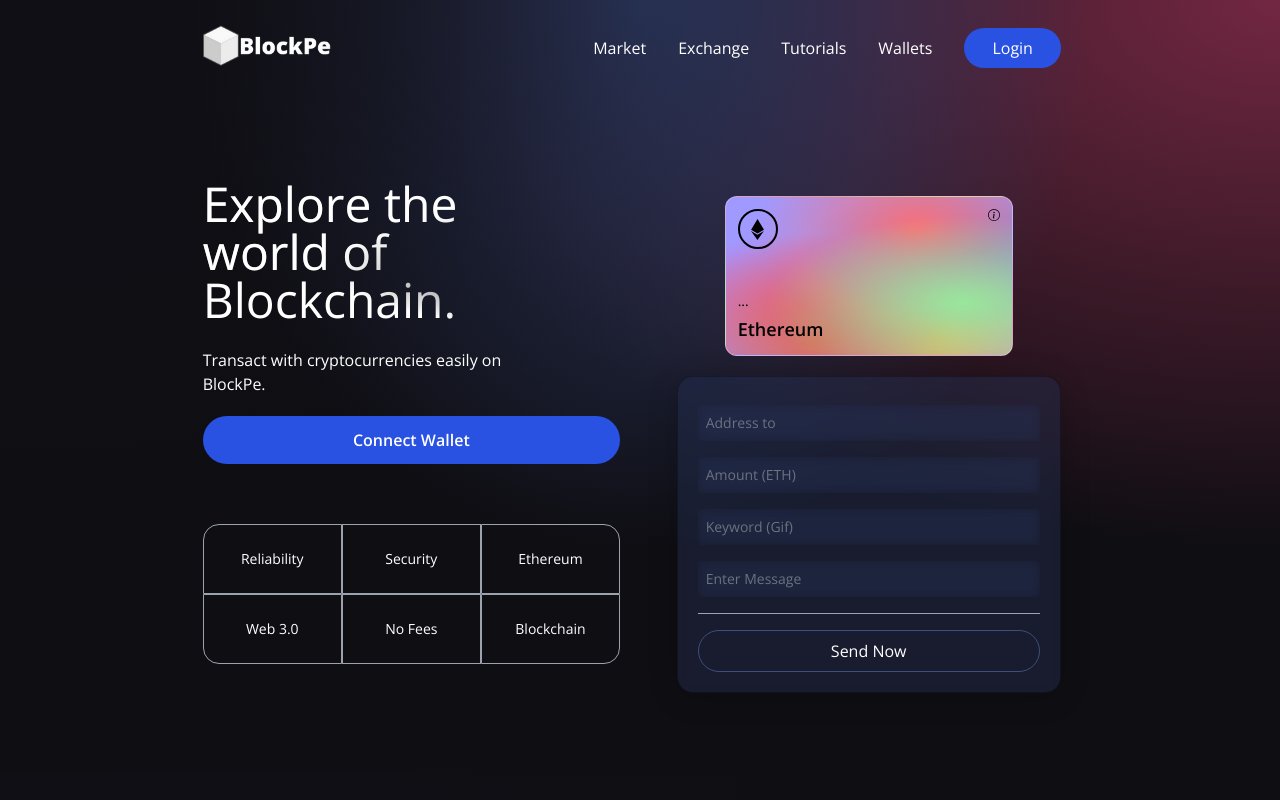
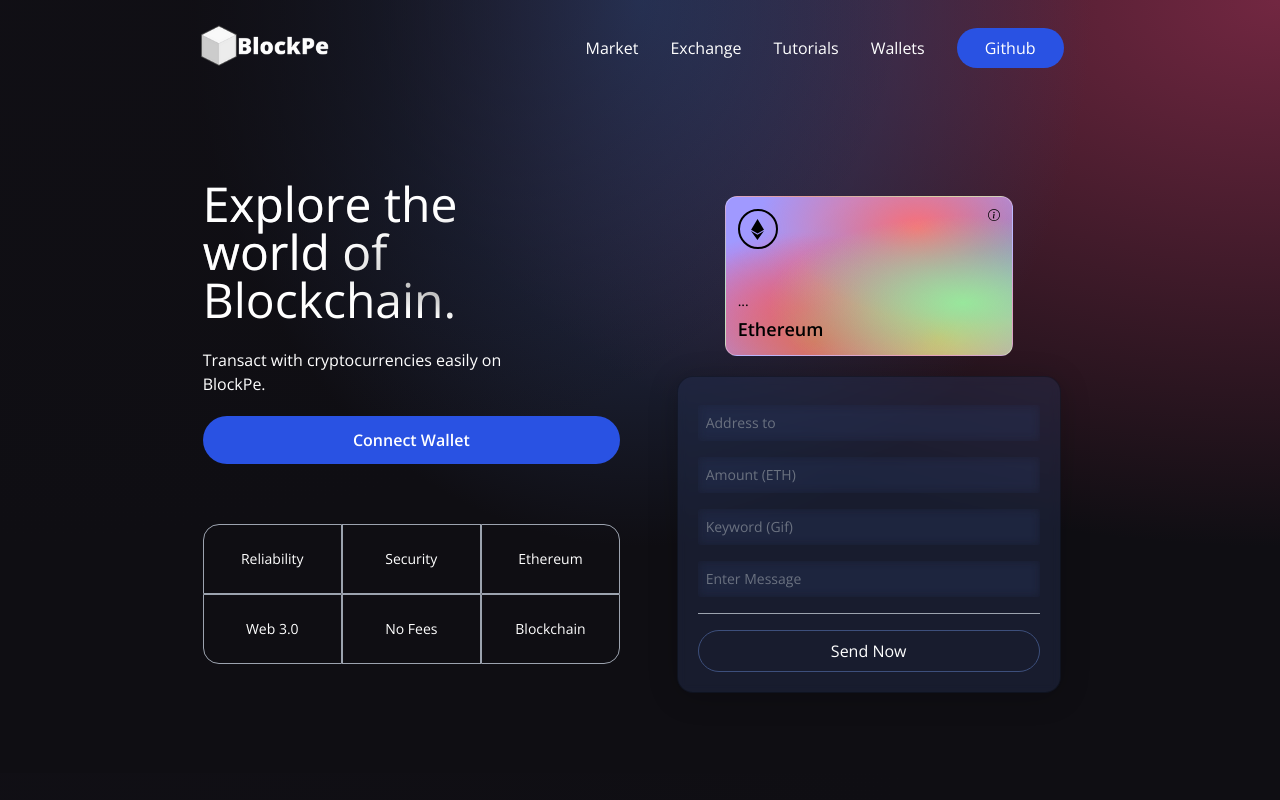
Before and after one commit to IMPranshu/web3app, a React (Vite) app in the folder client/: page / in a window 1280 px wide. Shown: the top 800 px of the page. Built offline with nearby package versions, Linux system fonts and the light colour scheme.

Commit message:
add github link to Navbar

```diff
--- a/client/src/components/Navbar.jsx
+++ b/client/src/components/Navbar.jsx
@@ -20,8 +20,8 @@
         {["Market", "Exchange" ,"Tutorials" , "Wallets" ].map((item, index)=>(
           <NavbarItem key = {item + index} title = {item} />
         ))}
-        <li className="bg-[#2952e3] py-2 px-7 mx-4 rounded-full cursor-pointer hover:bg-[#2546bd]">
-          Login
+        <li className="bg-[#2952e3] py-2 px-7 mx-4 rounded-full cursor-pointer hover:bg-[#2546bd]" onClick={() => window.open('https://github.com/IMPranshu')}>
+          Github
 
         </li>
 
```
